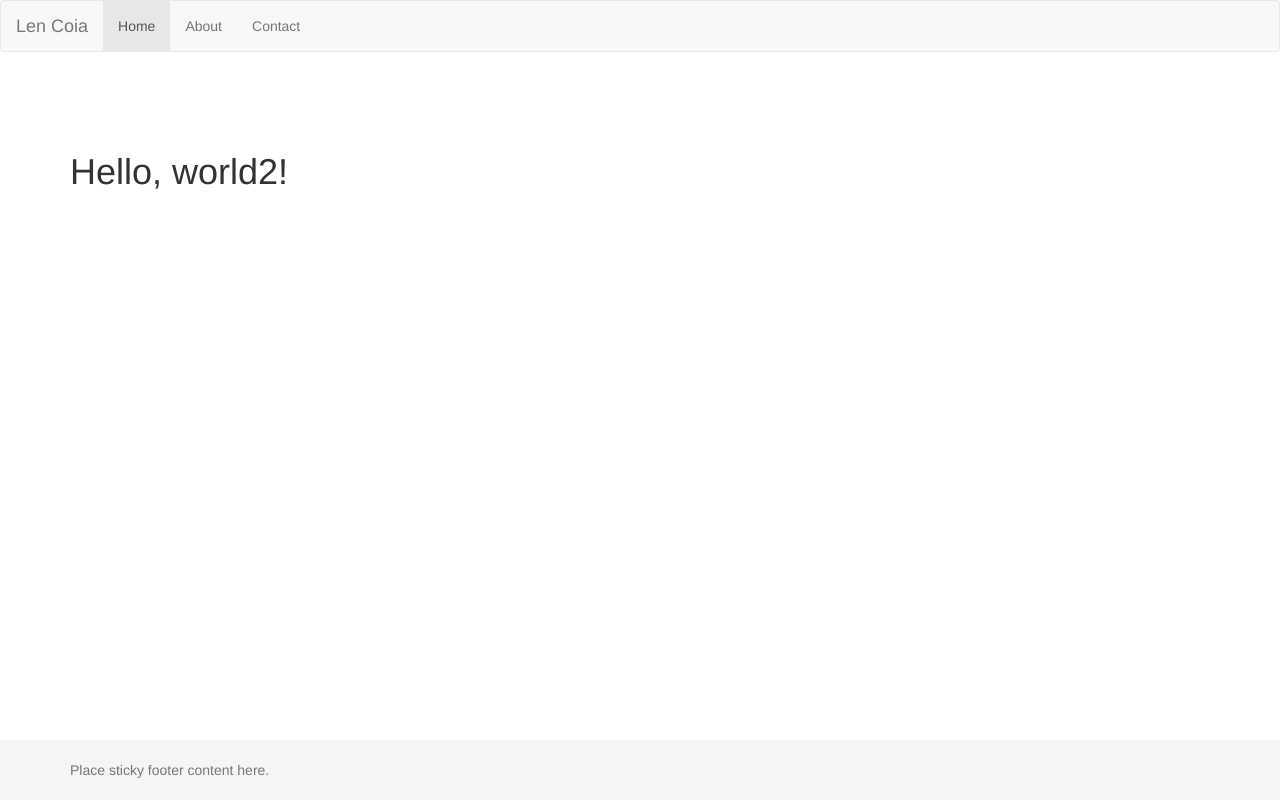
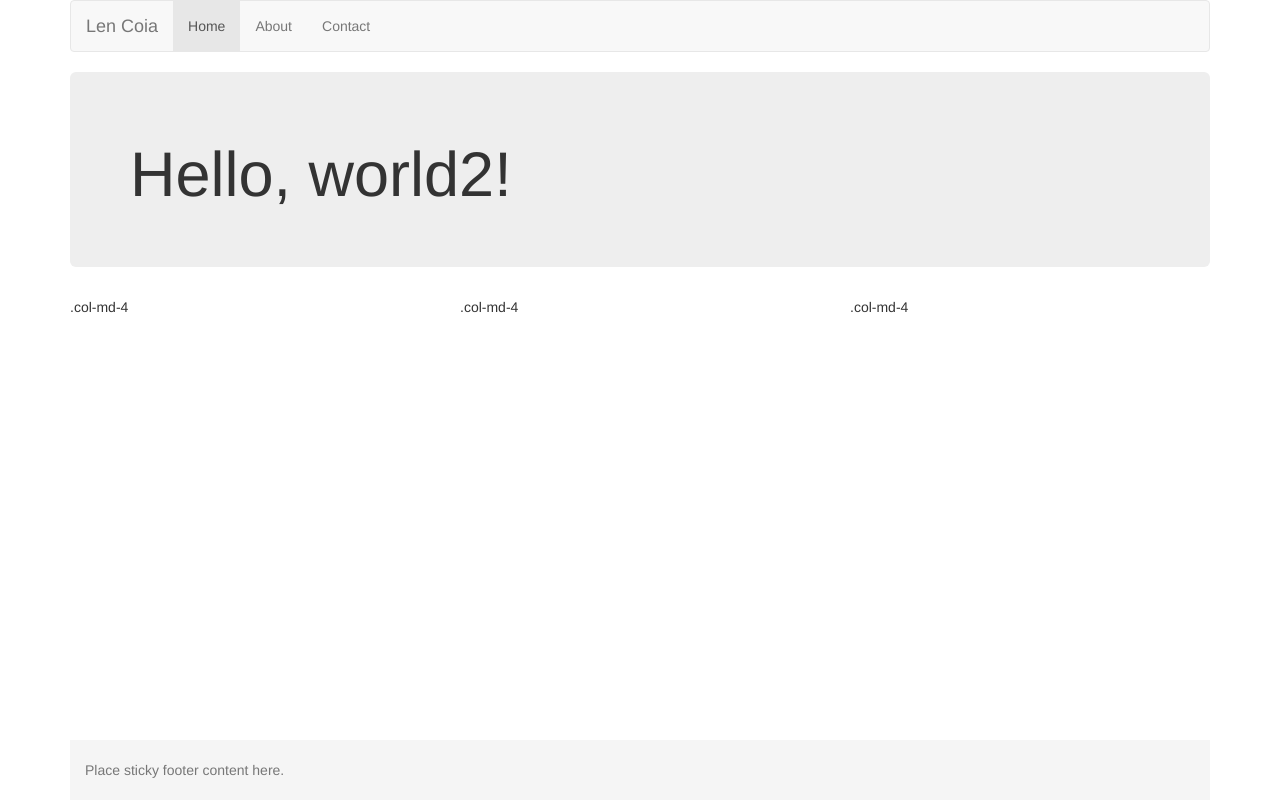
Before and after one commit to lcoia/response-template, a plain HTML site: page index.html in a window 1280 px wide. Drawn offline with nearby package versions, Linux system fonts and the light colour scheme.

Commit message:
Added lencoia.css and wrapped body contents in a container to add margin and padding on entire page.

```diff
--- a/index.html
+++ b/index.html
@@ -9,8 +9,10 @@
 
 		<link href="custom/css/sticky-footer.css" rel="stylesheet">
 
+
 		<title > Bootstrap 101 Template </title>
 		<link href="//netdna.bootstrapcdn.com/bootstrap/3.0.3/css/bootstrap.min.css" rel="stylesheet" >
+		<link href="custom/css/lencoia.css" rel="stylesheet">
 		<!--[if lt IE 9]>
       <script src="https://oss.maxcdn.com/libs/html5shiv/3.7.0/html5shiv.js"></script>
       <script src="https://oss.maxcdn.com/libs/respond.js/1.3.0/respond.min.js"></script>
@@ -18,17 +20,19 @@
 	</head>
 	<body>
 
-	<div id="wrap">
+
+	<div class="container">
 
 
+		<!--  wrap is required for footer  -->
+		<div id="wrap">
 			<div class="navbar navbar-default" role="navigation">
-
 				<div class="navbar-header">
-					<button type="button"  class="navbar-toggle" data-toggle="collapse" data-target="#navbar-collapse-navigation">
-					 	<span class="sr-only">Toggle navigation</span>
-            <span class="icon-bar"></span>
-            <span class="icon-bar"></span>
-            <span class="icon-bar"></span>
+					<button type="button" class="navbar-toggle" data-toggle="collapse"
+						data-target="#navbar-collapse-navigation">
+						<span class="sr-only">Toggle navigation</span> <span
+							class="icon-bar"></span> <span class="icon-bar"></span> <span
+							class="icon-bar"></span>
 					</button>
 					<a class="navbar-brand" href="#">Len Coia</a>
 				</div>
@@ -38,13 +42,19 @@
 						<li><a href="#about">About</a></li>
 						<li><a href="#contact">Contact</a></li>
 					</ul>
-				</div><!--/.nav-collapse -->
-
+				</div>
+				<!--/.nav-collapse -->
 			</div>
 
-			<div class="container">
-				<h1> Hello, world2! </h1 >
+			<div class="jumbotron">
+				<h1>Hello, world2!</h1>
 			</div>
+			<div class="row">
+				<div class="col-md-4">.col-md-4</div>
+				<div class="col-md-4">.col-md-4</div>
+				<div class="col-md-4">.col-md-4</div>
+			</div>
+
 
 		</div>
 
@@ -55,7 +65,12 @@
 		</div>
 
 
+	</div>
+
+
+
 		<script src="https://code.jquery.com/jquery.js"></script>
-		<script src="//netdna.bootstrapcdn.com/bootstrap/3.0.3/js/bootstrap.min.js" > </script>
+		<script
+			src="//netdna.bootstrapcdn.com/bootstrap/3.0.3/js/bootstrap.min.js"> </script>
 	</body>
 </html>
```
Lines whose indentation alone changed are shown as unchanged.
